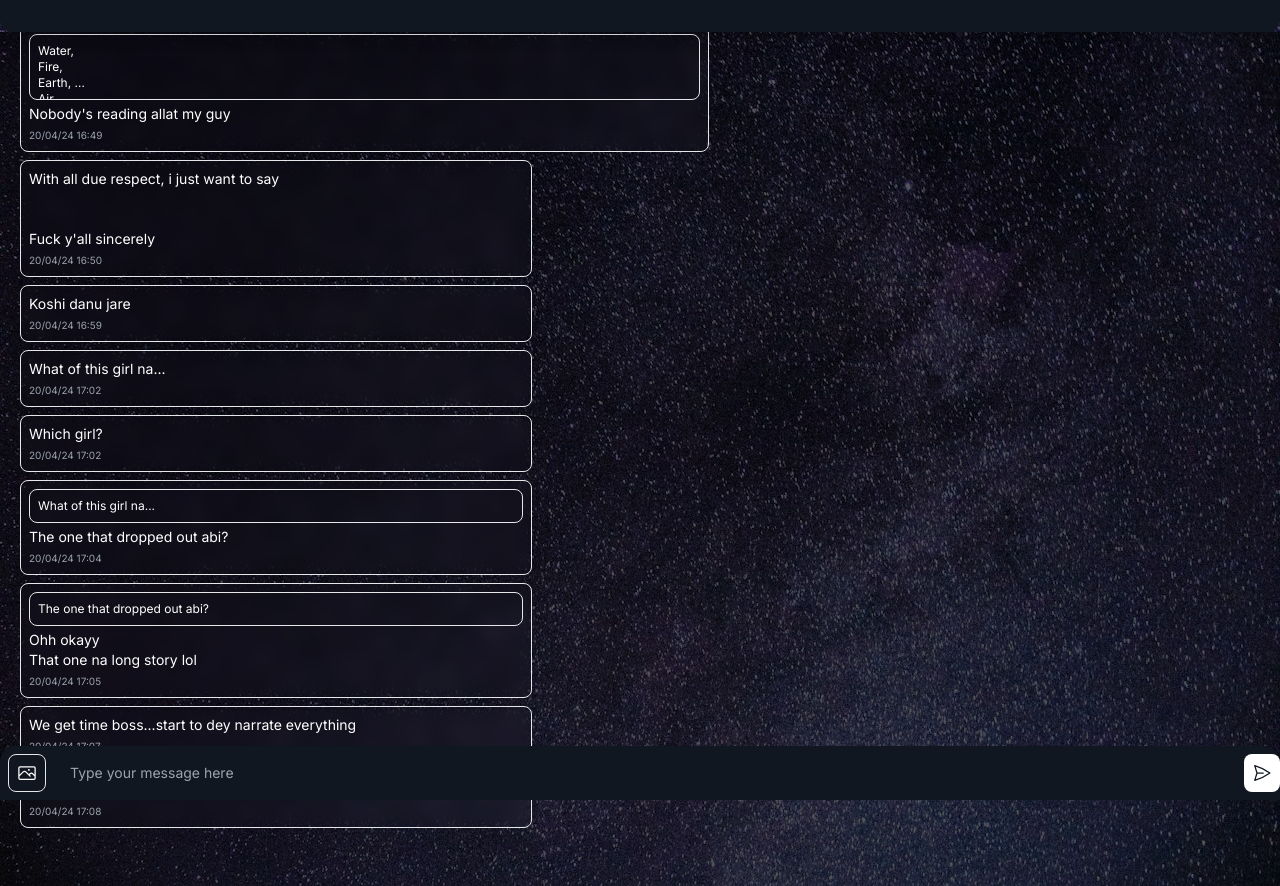
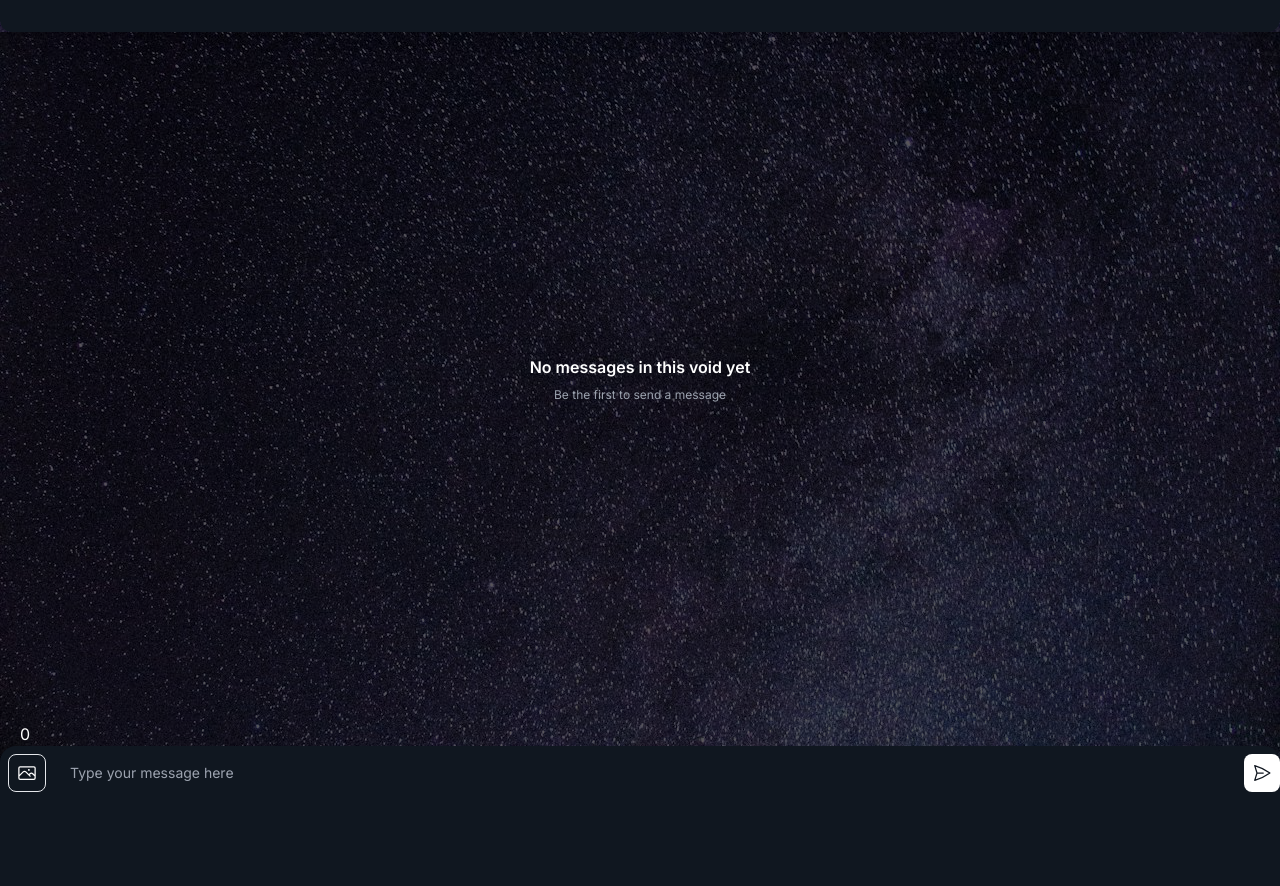
Before and after one commit to Dev-Dylann/The-Void, a Next.js app: page /1 in a window 1280 px wide. After the commit the page ends 800 px from the top, so only its background shows below. Built offline with nearby package versions, Linux system fonts and the light colour scheme; no server answers; the database is empty.

Commit message:
added reading messages action

```diff
--- a/app/[voidId]/components/ChatBody.tsx
+++ b/app/[voidId]/components/ChatBody.tsx
@@ -4,12 +4,23 @@ import { useState, useEffect } from 'react'
 import MessageArea from './MessageArea'
 import MessageInput from './MessageInput'
 
-export default function ChatBody() {
+type Props = {
+    messagesArray: {
+        id: number;
+        message: string;
+        replied: string | null;
+        sent_at: string;
+        void_id: string;
+    }[]
+}
+
+export default function ChatBody({ messagesArray }: Props) {
     const [replying, setReplying] = useState<number | undefined>(undefined)
+    const [messages, setMessages] = useState(messagesArray)
 
     return (
         <>
-            <MessageArea setReplying={setReplying} />
+            <MessageArea setReplying={setReplying} messages={messages} />
 
             <MessageInput replying={replying} setReplying={setReplying} />
         </>
--- a/app/[voidId]/components/MessageArea.tsx
+++ b/app/[voidId]/components/MessageArea.tsx
@@ -1,14 +1,20 @@
 import { useRef, useEffect, useState } from 'react'
 
-import testMessages from "./testMessages"
 import Message from "@/app/ui/Message"
 import ToBottom from "@/app/components/ToBottom"
 
 type Props = {
-    setReplying: React.Dispatch<React.SetStateAction<number | undefined>>
+    setReplying: React.Dispatch<React.SetStateAction<number | undefined>>,
+    messages: {
+        id: number;
+        message: string;
+        replied: string | null;
+        sent_at: string;
+        void_id: string;
+    }[]
 }
 
-export default function MessageArea({ setReplying }: Props) {
+export default function MessageArea({ setReplying, messages }: Props) {
     const [atBottom, setAtBottom] = useState(false)
 
     const bottomRef = useRef<HTMLDivElement>(null)
@@ -20,7 +26,7 @@ export default function MessageArea({ setReplying }: Props) {
 
     useEffect(() => {
         scrollToBottom()
-    }, [testMessages])
+    }, [messages])
 
     useEffect(() => {
         const container = containerRef.current
@@ -41,18 +47,18 @@ export default function MessageArea({ setReplying }: Props) {
     }, [])
 
     return (
-        <section ref={containerRef} className='px-5 pt-1 flex flex-col h-screen overflow-y-scroll'>
-            {!testMessages.length && (
+        <section ref={containerRef} className='px-5 pt-1 flex flex-col h-fit grow overflow-y-scroll'>
+            {!messages.length && (
                 <article className='text-center my-auto flex flex-col gap-2'>
                     <p className='font-semibold'>No messages in this void yet</p>
                     <p className='text-xs text-gray-400'>Be the first to send a message</p>
                 </article>
             )}
 
-            {testMessages.length && (
-                testMessages.map((message) => {
-                    const replied = testMessages.find(reply => {
-                        return reply.id === message.replied
+            {messages.length && (
+                messages.map((message) => {
+                    const replied = messages.find(reply => {
+                        return reply.id.toString() === message.replied
                     })
 
                     return (
--- a/app/[voidId]/page.tsx
+++ b/app/[voidId]/page.tsx
@@ -1,6 +1,6 @@
 import { Metadata, ResolvingMetadata } from "next"
 import { montserrat } from "../ui/fonts"
-import { fetchVoidName } from "@/lib/actions"
+import { fetchMessages, fetchVoidName } from "@/lib/actions"
 import ChatBody from "./components/ChatBody"
 import { notFound } from "next/navigation"
 
@@ -33,6 +33,8 @@ export default async function VoidRoom({ params }: Props) {
     const { data } = await fetchVoidName(voidId)
     const voidName = data[0]?.void_name
 
+    const { messages } = await fetchMessages(voidId)
+
     return (
         <>
             <header className={`${montserrat.className} sticky left-0 top-0 font-semibold text-center p-4 shadow-lg bg-darkBg rounded-b-xl z-10`}>
@@ -40,7 +42,7 @@ export default async function VoidRoom({ params }: Props) {
             </header>
 
             <main className='grow flex flex-col bg-black/65'>
-                <ChatBody />
+                <ChatBody messagesArray={messages} />
             </main>
         </>
     )
--- a/app/ui/Message.tsx
+++ b/app/ui/Message.tsx
@@ -1,11 +1,22 @@
 import Link from "next/link"
-import { headers } from 'next/headers'
-import { MessageType } from "../[voidId]/components/testMessages"
 import { inter } from "./fonts"
+import formatDate from "@/lib/formatDate"
 
 type Props = {
-    message: MessageType,
-    replied?: MessageType,
+    message: {
+        id: number;
+        message: string;
+        replied: string | null;
+        sent_at: string;
+        void_id: string;
+    },
+    replied?: {
+        id: number;
+        message: string;
+        replied: string | null;
+        sent_at: string;
+        void_id: string;
+    },
     setReplying: React.Dispatch<React.SetStateAction<number | undefined>>,
 }
 
@@ -17,6 +28,8 @@ export default function Message({ message, replied, setReplying }: Props) {
         input?.focus()
     }
 
+    const datetime = formatDate(message.sent_at)
+
     return (
         <div id={`${message.id}`} onDoubleClick={() => replyActive(message.id)} className='border rounded-lg p-2 my-1 flex flex-col gap-1 w-fit min-w-[40vw] max-w-[80vw] scroll-mt-40 backdrop-blur'>
             {replied && (
@@ -25,7 +38,7 @@ export default function Message({ message, replied, setReplying }: Props) {
                 </Link>
             )}
             <pre className={`${inter.className} text-sm text-wrap`}>{message.message}</pre>
-            <span className='text-[10px] text-gray-400'>{message.datetime}</span>
+            <span className='text-[10px] text-gray-400'>{datetime}</span>
         </div>
     )
 }
--- a/lib/actions.ts
+++ b/lib/actions.ts
@@ -26,3 +26,14 @@ export async function fetchVoidName(voidId: string) {
 
     return { data }
 }
+
+export async function fetchMessages(voidId: string) {
+    const { data, error } = await supabase
+        .from('messages')
+        .select()
+        .eq('void_id', voidId)
+
+    if (error) throw new Error(error.message)
+
+    return { messages: data }
+}
--- /dev/null
+++ b/lib/formatDate.ts
@@ -0,0 +1,19 @@
+export default function formatDate(dateStr: string) {
+    try {
+        // Create a Date object directly from the string (might throw an error)
+        const dateObj = new Date(dateStr);
+
+        // Format the date according to the desired format
+        return dateObj.toLocaleDateString("en-GB", {
+            day: "2-digit",
+            month: "2-digit",
+            year: "2-digit",
+            hour: "2-digit",
+            minute: "2-digit"
+        });
+    } catch (error) {
+        // Handle potential errors during parsing
+        console.error("Error parsing date:", error);
+        return "Invalid date format";
+    }
+}
```
